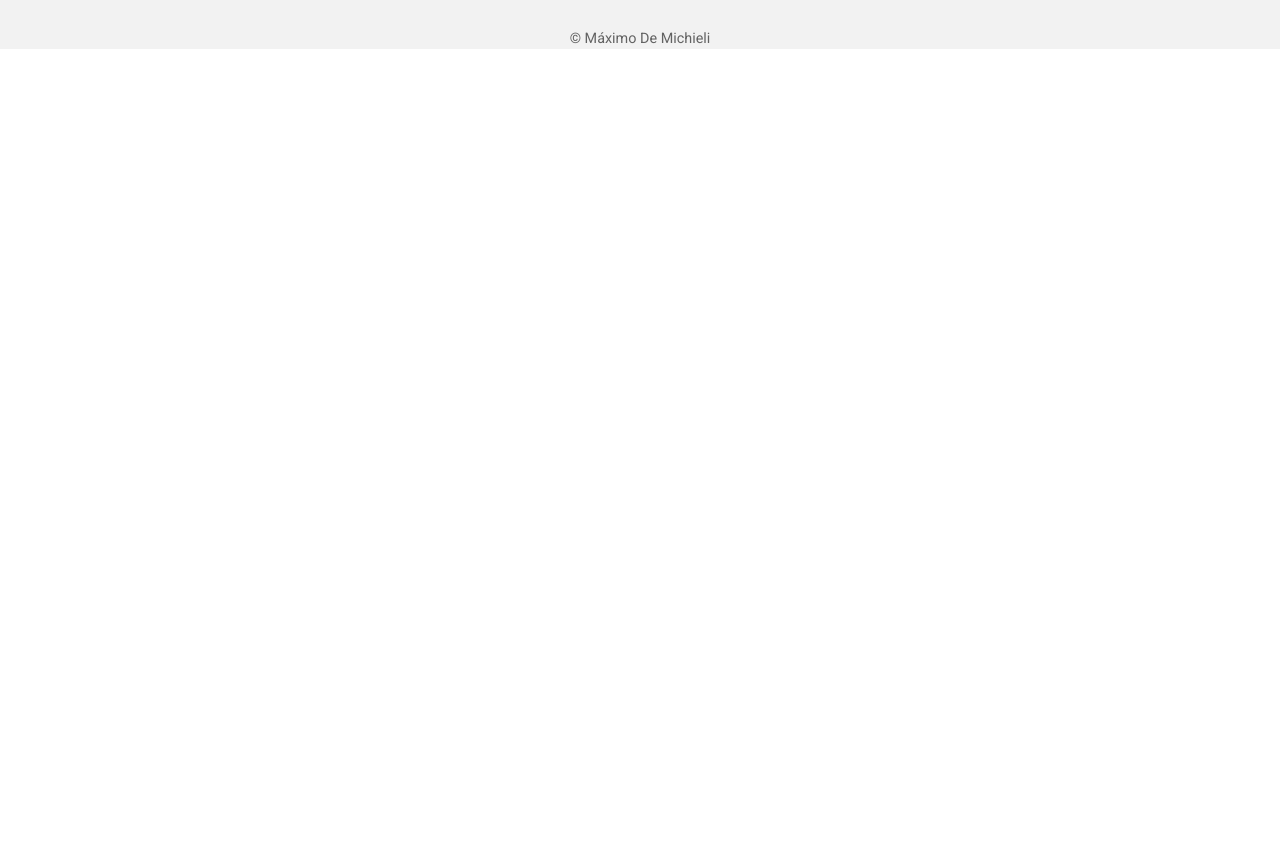
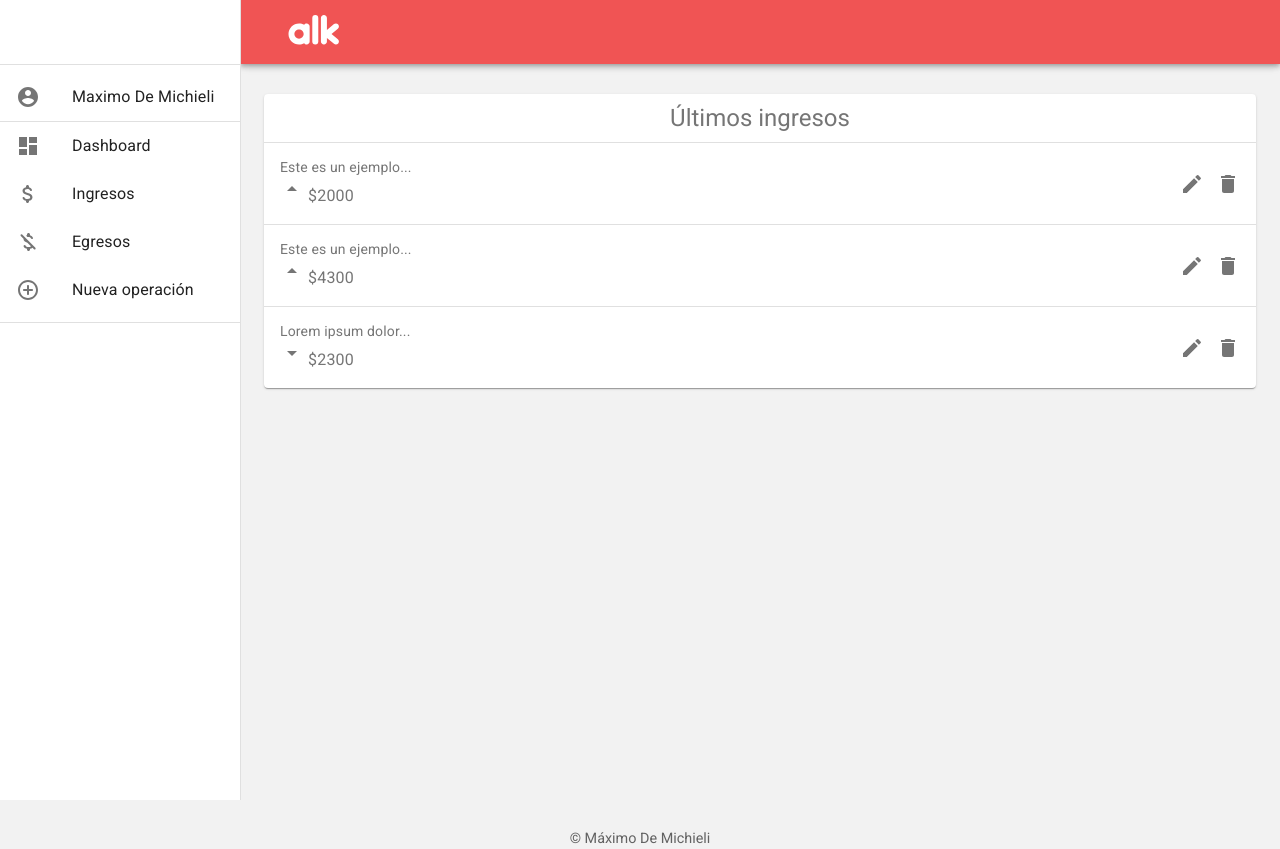
Before and after one commit to MaxiDeMichieli/alkemy-challenge-front, a React (Create React App) app: page /income in a window 1280 px wide. Before the commit the page ends 800 px from the top, so only its background shows below. Built offline with nearby package versions, Linux system fonts and the light colour scheme.

Commit message:
Agrega paginas de ingresos y egresos

```diff
--- a/src/components/OperationsList.jsx
+++ b/src/components/OperationsList.jsx
@@ -11,14 +11,14 @@ const useStyles = makeStyles((theme) => ({
   }
 }));
 
-function OperationsList() {
+function OperationsList(props) {
   const classes = useStyles();
 
   return (
     <Card className={classes.card} >
       <Box my={1}>
         <Typography color="textSecondary" variant="h5" align="center" >
-          Ultimas operaciones
+          {props.title || 'Últimas operaciones'}
         </Typography>
       </Box>
       <Divider />
--- /dev/null
+++ b/src/pages/Operations.jsx
@@ -0,0 +1,44 @@
+import Header from '../components/Header';
+import { Grid, Container } from '@material-ui/core';
+import { makeStyles } from '@material-ui/core/styles';
+import OperationsList from '../components/OperationsList';
+
+const useStyles = makeStyles((theme) => ({
+  root: {
+    display: 'flex',
+    minHeight: '100vh'
+  },
+  toolbar: theme.mixins.toolbar,
+  content: {
+    marginTop: 30
+  },
+  width: {
+    width: '100%'
+  },
+  grid: {
+    width: '100%',
+    maxWidth: 1100
+  }
+}));
+
+function Operations(props) {
+  const classes = useStyles();
+
+  return (
+    <div className={classes.root}>
+      <Header menu />
+      <div className={classes.width} >
+        <div className={classes.toolbar}></div>
+        <Container className={classes.content}>
+          <Grid container spacing={3} className={classes.toolbar} justify="center" alignItems="center" >
+            <Grid item xs={12} className={classes.grid} >
+              <OperationsList title={props.title} />
+            </Grid>
+          </Grid>
+        </Container>
+      </div>
+    </div>
+  );
+}
+
+export default Operations;
--- a/src/routes/App.jsx
+++ b/src/routes/App.jsx
@@ -5,6 +5,7 @@ import Home from '../pages/Home';
 import Sign from '../pages/Sign';
 import NewOperation from '../pages/NewOperation';
 import Dashboard from '../pages/Dashboard';
+import Operations from '../pages/Operations';
 
 
 function App() {
@@ -12,6 +13,12 @@ function App() {
     <Router>
       <ThemeProvider theme={theme}>
         <Switch>
+          <Route path="/income">
+            <Operations title={'Últimos ingresos'} />
+          </Route>
+          <Route path="/expenses">
+            <Operations title={'Últimos egresos'} />
+          </Route>
           <Route path="/dashboard">
             <Dashboard />
           </Route>
```
